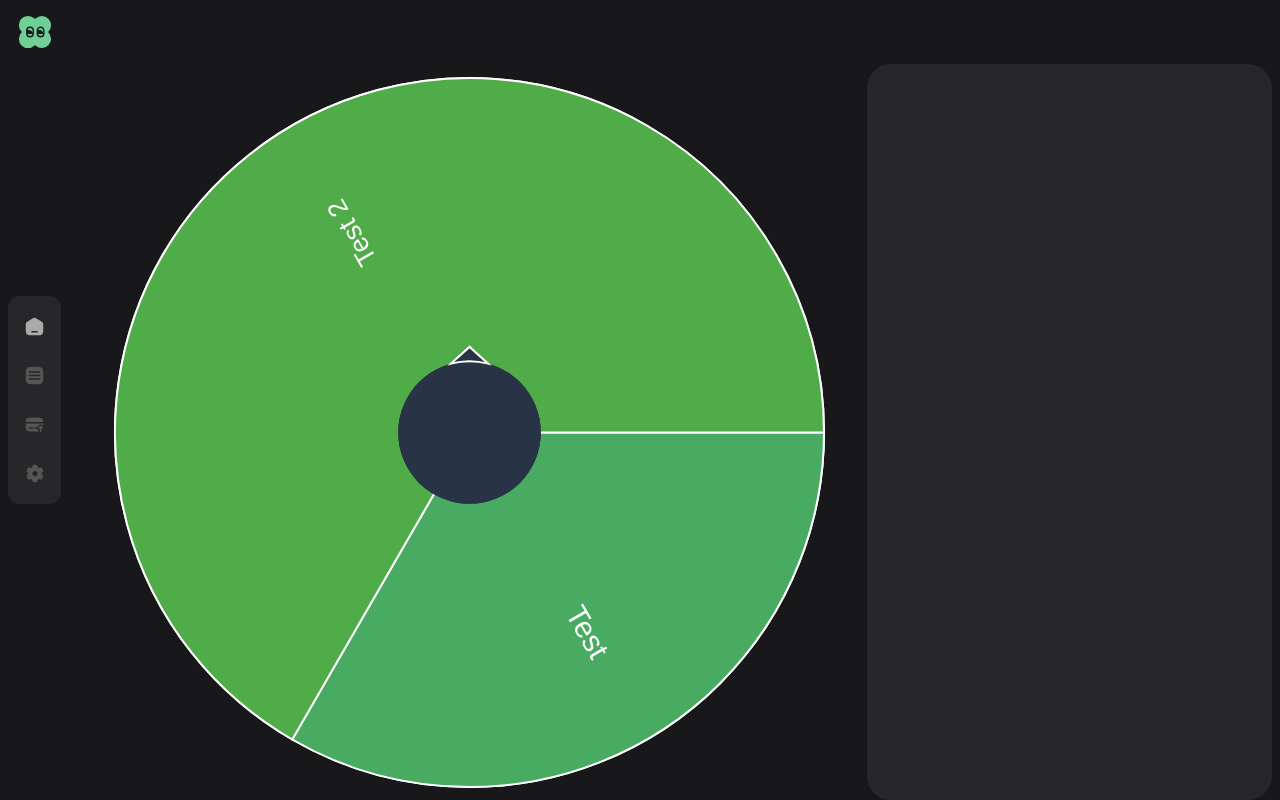
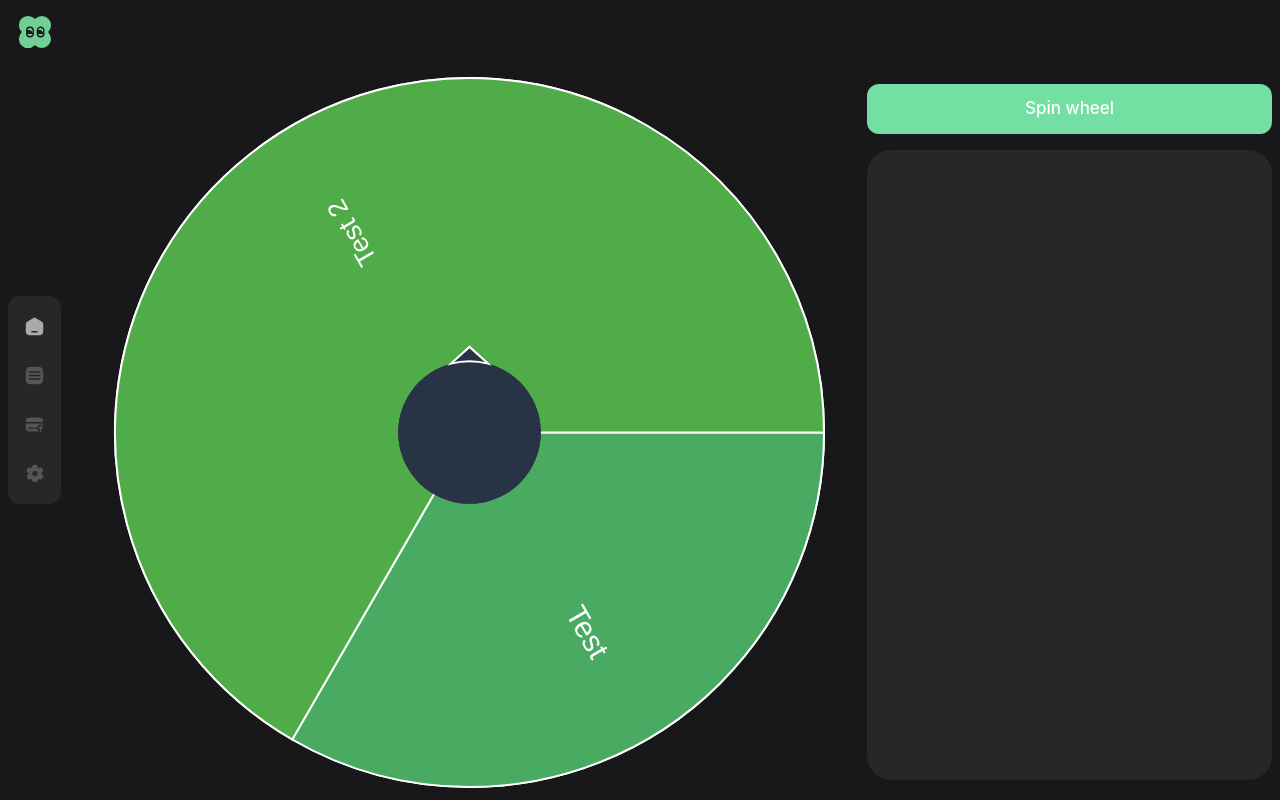
Before and after one commit to novsource/klewik-mono, a React (Vite) app in the folder apps/streamers-dashboard/: page /dashboard/1/wheel in a window 1280 px wide. Built offline with nearby package versions, Linux system fonts and the light colour scheme.

Commit message:
fix(router): make router behavior more understandable

```diff
--- a/apps/streamers-dashboard/src/pages/AuctionWheelPage/AuctionWheelPage.tsx
+++ b/apps/streamers-dashboard/src/pages/AuctionWheelPage/AuctionWheelPage.tsx
@@ -1,12 +1,7 @@
-import AuctionDashboardLayout from '../../shared/layouts/AuctionDashboardLayout';
 import {WheelContainer} from './components/Wheel';
 
 const AuctionWheelPage = () => {
-  return (
-    <AuctionDashboardLayout>
-      <WheelContainer />
-    </AuctionDashboardLayout>
-  );
+  return <WheelContainer />;
 };
 
 export default AuctionWheelPage;
--- a/apps/streamers-dashboard/src/shared/components/ui/Menu/DashboardMenu.tsx
+++ b/apps/streamers-dashboard/src/shared/components/ui/Menu/DashboardMenu.tsx
@@ -21,6 +21,8 @@ const DashboardMenu = ({className}: DashboardMenuProps) => {
       }[curr.path];
 
       const isCurrentItemInPathname = pathname.includes(curr.path);
+      const routerLink = curr.path.replace('/', '');
+
       const menuItem = (
         <li
           key={curr.path}
@@ -28,7 +30,7 @@ const DashboardMenu = ({className}: DashboardMenuProps) => {
             'text-gray cursor-pointer hover:text-gray-accent transition-all',
             isCurrentItemInPathname && 'text-gray-accent'
           )}>
-          <Link to={curr.path} relative="path">
+          <Link to={routerLink} relative="path">
             {menuIcon}
           </Link>
         </li>
@@ -37,6 +39,7 @@ const DashboardMenu = ({className}: DashboardMenuProps) => {
       acc.push(menuItem);
 
       return acc;
+      behaiver;
     }, []);
   }, [pathname]);
 
--- a/apps/streamers-dashboard/src/shared/layouts/AuctionDashboardLayout.tsx
+++ /dev/null
@@ -1,26 +0,0 @@
-import {PropsWithChildren} from 'react';
-import Header from '../components/ui/Header/Header';
-import DashboardMenu from '../components/ui/Menu/DashboardMenu';
-
-const AuctionDashboardLayout = ({children}: PropsWithChildren) => {
-  return (
-    <>
-      <Header />
-      <main className="h-full w-full">
-        <div className="px-2 w-full h-full">
-          <div className="flex w-full h-full">
-            <aside className="w-16 h-full flex-none">
-              <DashboardMenu className="absolute top-1/2 -translate-y-1/2 left-2" />
-            </aside>
-            <div className="h-full w-full px-4 flex-shrink-[2]">{children}</div>
-            <div className="min-w-[300px] w-[500px] h-full">
-              <div className="h-full bg-dark rounded-large"></div>
-            </div>
-          </div>
-        </div>
-      </main>
-    </>
-  );
-};
-
-export default AuctionDashboardLayout;
--- /dev/null
+++ b/apps/streamers-dashboard/src/shared/router/layouts/AuctionDashboardLayout.tsx
@@ -0,0 +1,33 @@
+import Header from '../../components/ui/Header/Header';
+import DashboardMenu from '../../components/ui/Menu/DashboardMenu';
+import {Outlet} from 'react-router-dom';
+
+const AuctionDashboardLayout = () => {
+  return (
+    <>
+      <Header />
+      <main className="h-full w-full">
+        <div className="px-2 w-full h-full">
+          <div className="flex w-full h-full">
+            <aside className="w-16 h-full flex-none">
+              <DashboardMenu className="absolute top-1/2 -translate-y-1/2 left-2" />
+            </aside>
+            <div className="h-full w-full px-4 flex-shrink-[2]">
+              {<Outlet />}
+            </div>
+            <div className="min-w-[300px] w-[500px] h-full py-5">
+              <div className="h-full flex flex-col gap-y-4">
+                <button className="bg-green text-white font-medium text-title px-5 py-3 rounded-medium">
+                  Spin wheel
+                </button>
+                <div className="h-full bg-dark rounded-large"></div>
+              </div>
+            </div>
+          </div>
+        </div>
+      </main>
+    </>
+  );
+};
+
+export default AuctionDashboardLayout;
--- a/apps/streamers-dashboard/src/shared/router/router.tsx
+++ b/apps/streamers-dashboard/src/shared/router/router.tsx
@@ -1,21 +1,29 @@
 import {
+  Navigate,
   Route,
   createBrowserRouter,
   createRoutesFromElements,
 } from 'react-router-dom';
 import AuctionWheelPage from '../../pages/AuctionWheelPage/AuctionWheelPage';
+import AuctionDashboardLayout from './layouts/AuctionDashboardLayout';
 
 export const router = createBrowserRouter(
   createRoutesFromElements(
     <Route>
-      <Route element={<div>Welcome page</div>} path="/" />
-      <Route path="/dashboard/:auctionId">
-        <Route path="wheel" element={<AuctionWheelPage />} />
-        <Route path="donations" />
-        <Route path="slots" />
-        <Route path="settings" />
+      <Route path="/">
+        <Route index element={<div>Welcome</div>} />
+        <Route path="dashboard/:id">
+          <Route index element={<Navigate to="wheel" />} />
+          <Route element={<AuctionDashboardLayout />}>
+            <Route path="wheel" element={<AuctionWheelPage />} />
+            <Route path="donations" />
+            <Route path="slots" />
+            <Route path="settings" />
+            <Route path="*" element={<Navigate to="wheel" />} />
+          </Route>
+        </Route>
       </Route>
-      <Route path="*" element={<div>Not found</div>} />
+      <Route path="*" element={<Navigate to="/" />} />
     </Route>
   )
 );
```
